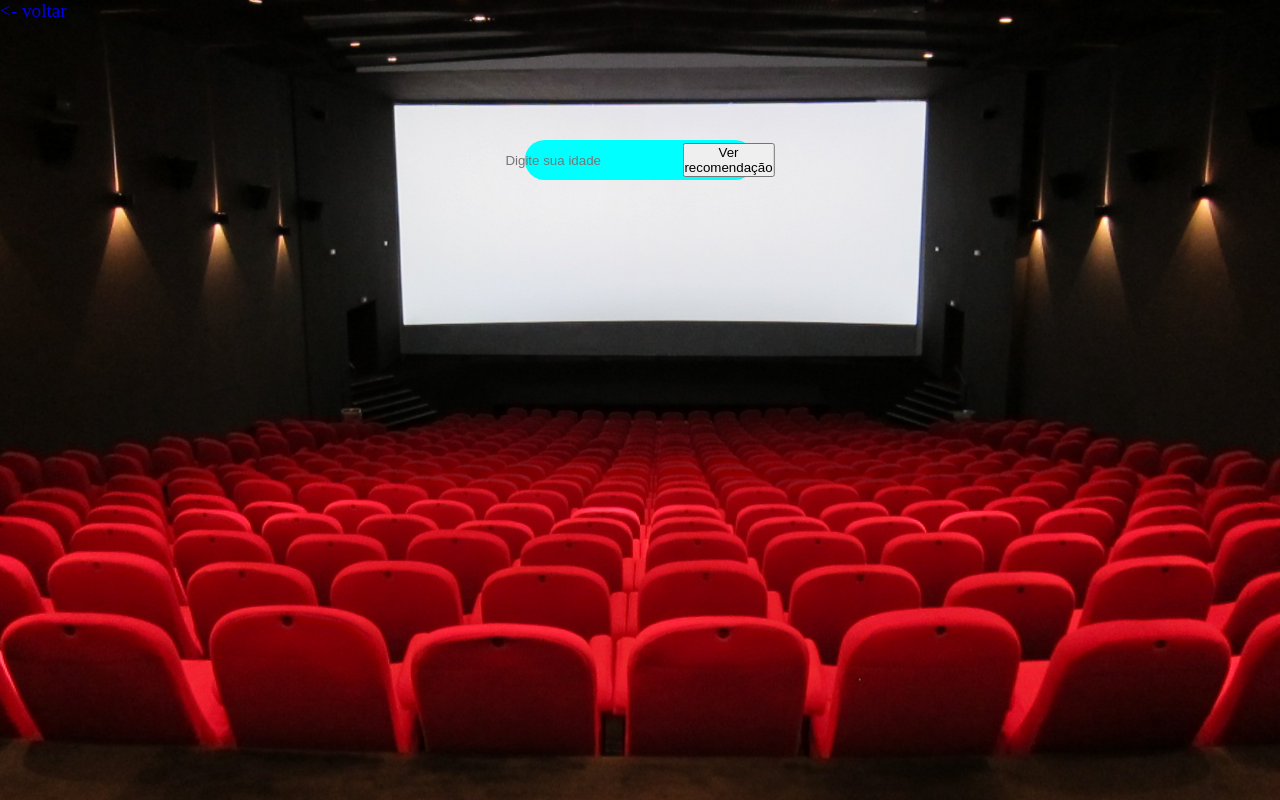
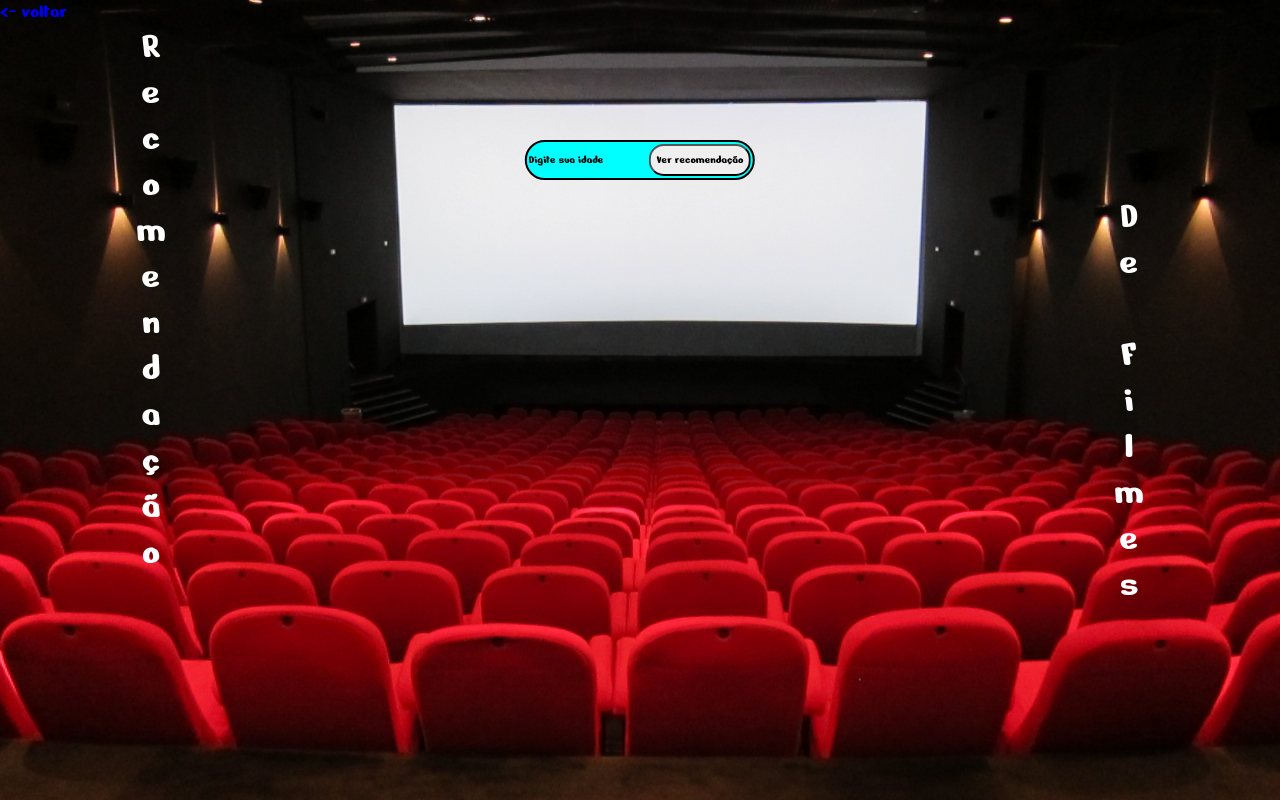
Before and after one commit to Lucas-Beni/Atividade-JS, a plain HTML site: page exercicio-6.html in a window 1280 px wide. Drawn offline with Linux system fonts and the light colour scheme.

Commit message:
mais css

```diff
--- /dev/null
+++ b/exercicio-10.css
@@ -0,0 +1,49 @@
+@import url('https://fonts.googleapis.com/css2?family=Nerko+One&display=swap');
+
+
+*{
+    margin: 0;
+    padding: 0;
+    box-sizing: border-box;
+}
+
+body{
+    min-height: 100vh;
+    background-image: url(img/exercicio-10/fundo.png);
+    font-family: "Nerko One";
+}
+
+.container{
+    position: absolute;
+    left: 50%;
+    top: 50%;
+    transform: translate(-50%, -50%);
+    display: flex;
+    justify-content: space-evenly;
+    align-items: center;
+    width: 35vw;
+    height: 40vh;
+    border-radius: 50px;
+    background-color: aqua;
+
+    & input{
+        height: 4vh;
+        width: 12vw;
+        border: none;
+        outline: none;
+        border-radius: 10px;
+    }
+
+    & button{
+        height: 4vh;
+        width: 4vw;
+    }
+}
+
+#resultado{
+    position: absolute;
+    top: 60%;
+    left: 50%;
+    transform: translate(-50%, -50%);
+    font-size: 1.1vw;
+}
--- a/exercicio-6.css
+++ b/exercicio-6.css
@@ -1,3 +1,5 @@
+@import url('https://fonts.googleapis.com/css2?family=Nerko+One&display=swap');
+
 *{
     margin: 0;
     padding: 0;
@@ -15,6 +17,7 @@ body{
     background-repeat: no-repeat;
     background-size: cover;
     background-position: center;
+    font-family: "Nerko One";
 }
 
 .verificar{
@@ -23,16 +26,61 @@ body{
     left: 50%;
     width: 18vw;
     height: 5vh;
+    border: 2.5px solid #000;
     border-radius: 20px;
     background-color: aqua;
     transform: translate(-50%, -50%);
     display: flex;
-    justify-content: center;
+    justify-content: space-around;
     align-items: center;
 
     & input{
         background-color: transparent;
         outline: none;
         border: none;
+        font-family: "Nerko One";
+        font-size: .9vw;
+    }
+
+    & ::-webkit-input-placeholder{
+        color: #000;
+    }
+
+    & button{
+        height: 4vh;
+        width: 8vw;
+        border-radius: 15px;
+        font-size: .9vw;
+        font-family: "Nerko One";
     }
 }
+
+#resultado{
+    color: #fff;
+    font-size: 2rem;
+    position: absolute;
+    left: 50%;
+    top: 40%;
+    transform: translate(-50%, -50%);
+}
+
+.pilar1{
+    position: absolute;
+    left: 10vw;
+    color: #fff;
+    font-size: 3vw;
+    writing-mode: vertical-rl;
+    text-orientation: upright;
+}
+
+.pilar2{
+    position: absolute;
+    right: 10vw;
+    top: 50%;
+    height: max-content;
+    transform: translate(-0%, -50%);
+    color: #fff;
+    font-size: 3vw;
+    writing-mode: vertical-rl;
+    text-orientation: upright;
+}
--- a/exercicio-6.html
+++ b/exercicio-6.html
@@ -14,5 +14,11 @@
         <button onclick="recomendarfilme()">Ver recomendação</button>
     </div>
     <p id="resultado"></p>
+    <div class="pilar1">
+        <p>Recomendação</p>
+    </div>
+    <div class="pilar2">
+        <p>De Filmes</p>
+    </div>
 </body>
 </html>
--- a/style.css
+++ b/style.css
@@ -8,6 +8,7 @@ h1{
     left: 50%;
     top: 10%;
     transform: translate(-50%, -20%);
+    color: #fff;
 }
 
 body{
```
Also changed, not shown: exercicio-10.html (+5 -2 lines), index.html (+1 -1 lines), img/exercicio-10/fundo.png (added), img/pagina1/javascipt.png.
